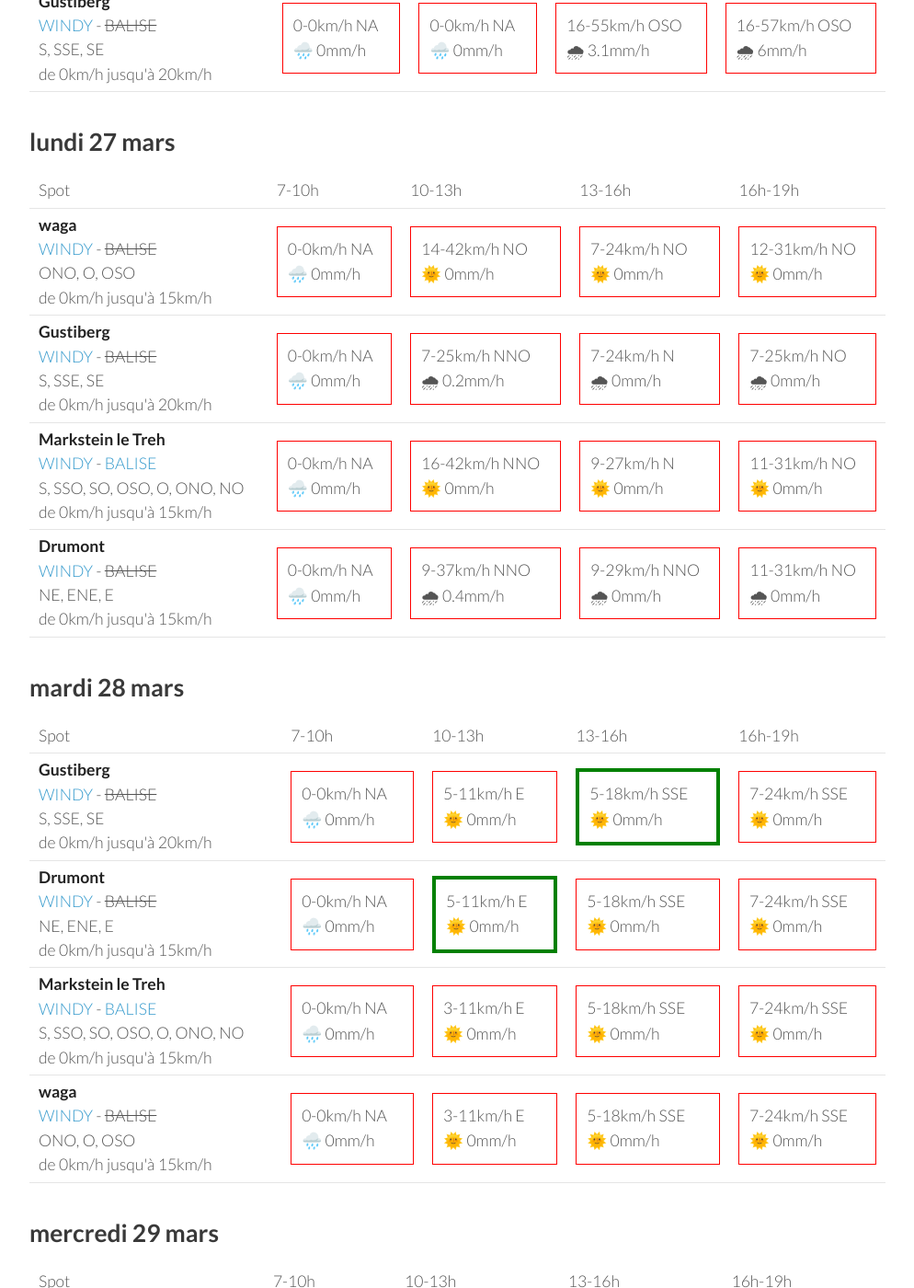
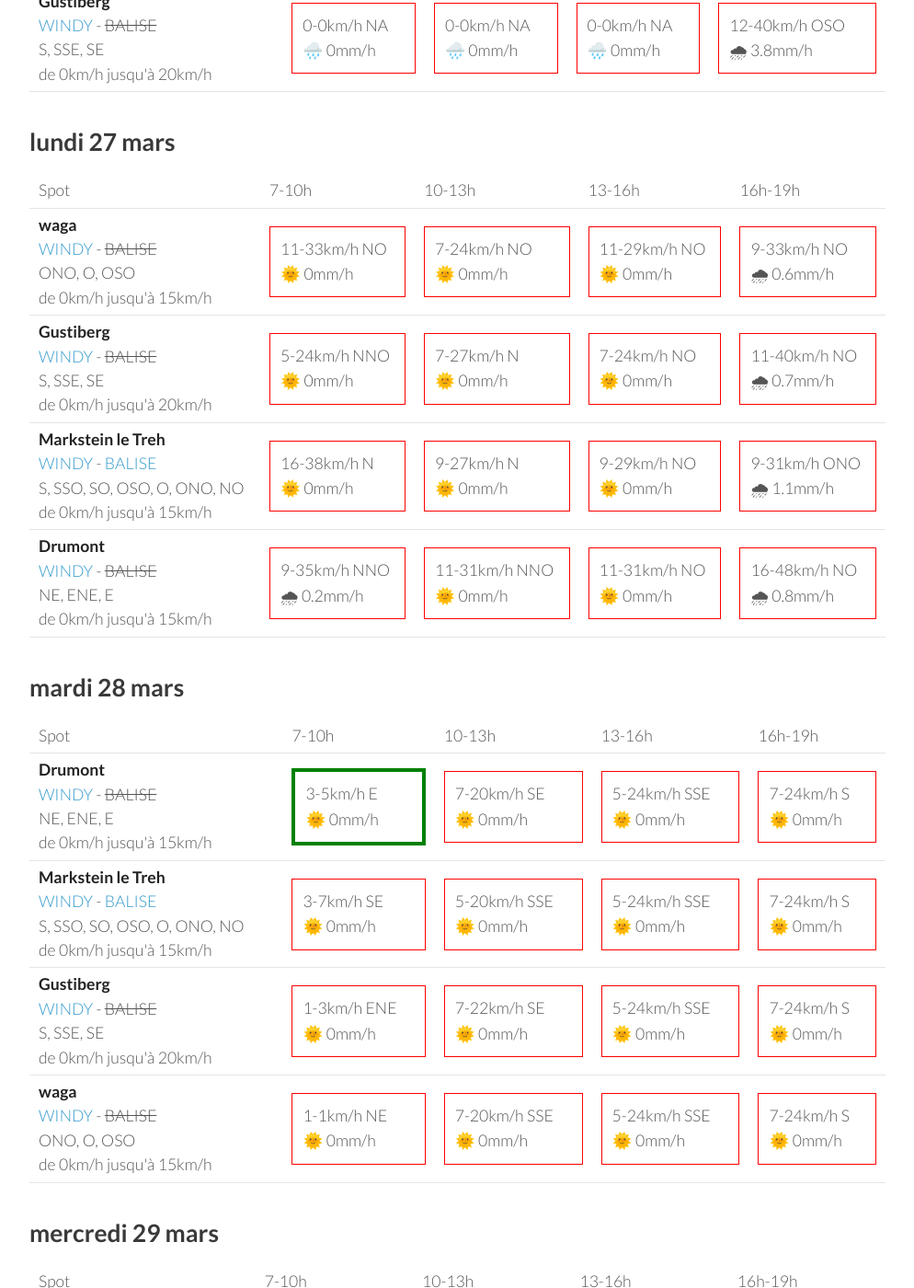
Before and after one commit to parapente-dans-le-nord/parapente-dans-le-nord.github.io, a Jekyll site: the page built from vosges.markdown, in a window 1280 px wide and 1400 px high, scrolled down 733 px. Shown: the whole window at 92% size, without its empty margins (26-1020 px from the left). Built offline with Jekyll 4.4.1, drawn with Linux system fonts in a browser that asks for light colours; some of the changed text lies outside the part shown.

Commit message:
update index.markdown

```diff
--- a/vosges.markdown
+++ b/vosges.markdown
@@ -26,8 +26,8 @@ page mise à jour le dimanche 26 mars 13:16
 
             <td><div class="not-flyable"><p>0-0km/h NA</p><p>🌧️ 0mm/h</p></div></td>
             <td><div class="not-flyable"><p>0-0km/h NA</p><p>🌧️ 0mm/h</p></div></td>
-            <td><div class="not-flyable"><p>20-48km/h O</p><p>️🌧 3mm/h</p></div></td>
-            <td><div class="not-flyable"><p>16-48km/h O</p><p>🌧 3.6mm/h</p></div></td>
+            <td><div class="not-flyable"><p>0-0km/h NA</p><p>🌧️ 0mm/h</p></div></td>
+            <td><div class="not-flyable"><p>14-37km/h O</p><p>🌧 3.2mm/h</p></div></td>
 
     </tr>
 <tr>
@@ -35,8 +35,8 @@ page mise à jour le dimanche 26 mars 13:16
 
             <td><div class="not-flyable"><p>0-0km/h NA</p><p>🌧️ 0mm/h</p></div></td>
             <td><div class="not-flyable"><p>0-0km/h NA</p><p>🌧️ 0mm/h</p></div></td>
-            <td><div class="not-flyable"><p>24-59km/h O</p><p>️🌧 3mm/h</p></div></td>
-            <td><div class="not-flyable"><p>22-57km/h OSO</p><p>🌧 1.5mm/h</p></div></td>
+            <td><div class="not-flyable"><p>0-0km/h NA</p><p>🌧️ 0mm/h</p></div></td>
+            <td><div class="not-flyable"><p>22-53km/h O</p><p>🌧 2mm/h</p></div></td>
 
     </tr>
 <tr>
@@ -44,8 +44,8 @@ page mise à jour le dimanche 26 mars 13:16
 
             <td><div class="not-flyable"><p>0-0km/h NA</p><p>🌧️ 0mm/h</p></div></td>
             <td><div class="not-flyable"><p>0-0km/h NA</p><p>🌧️ 0mm/h</p></div></td>
-            <td><div class="not-flyable"><p>22-61km/h O</p><p>️🌧 3.2mm/h</p></div></td>
-            <td><div class="not-flyable"><p>20-64km/h OSO</p><p>🌧 5mm/h</p></div></td>
+            <td><div class="not-flyable"><p>0-0km/h NA</p><p>🌧️ 0mm/h</p></div></td>
+            <td><div class="not-flyable"><p>18-50km/h O</p><p>🌧 3.3mm/h</p></div></td>
 
     </tr>
 <tr>
@@ -53,8 +53,8 @@ page mise à jour le dimanche 26 mars 13:16
 
             <td><div class="not-flyable"><p>0-0km/h NA</p><p>🌧️ 0mm/h</p></div></td>
             <td><div class="not-flyable"><p>0-0km/h NA</p><p>🌧️ 0mm/h</p></div></td>
-            <td><div class="not-flyable"><p>16-55km/h OSO</p><p>️🌧 3.1mm/h</p></div></td>
-            <td><div class="not-flyable"><p>16-57km/h OSO</p><p>🌧 6mm/h</p></div></td>
+            <td><div class="not-flyable"><p>0-0km/h NA</p><p>🌧️ 0mm/h</p></div></td>
+            <td><div class="not-flyable"><p>12-40km/h OSO</p><p>🌧 3.8mm/h</p></div></td>
 
     </tr>
 
@@ -76,37 +76,41 @@ page mise à jour le dimanche 26 mars 13:16
 <tr>
         <td><strong>waga</strong><br><a href="https://windy.com/47.903/6.996?47.900,6.983,15">WINDY</a> - <span class="no-balise"> BALISE </span><br> <span class="vent-favorable">ONO, O, OSO</span><br><span class="force-vent">de 0km/h jusqu'à 15km/h</span> </td>
 
-            <td><div class="not-flyable"><p>0-0km/h NA</p><p>🌧️ 0mm/h</p></div></td>
-            <td><div class="not-flyable"><p>14-42km/h NO</p><p>🌞 0mm/h</p></div></td>
+            <td><div class="not-flyable"><p>11-33km/h NO</p><p>🌞 0mm/h</p></div></td>
             <td><div class="not-flyable"><p>7-24km/h NO</p><p>🌞 0mm/h</p></div></td>
-            <td><div class="not-flyable"><p>12-31km/h NO</p><p>🌞 0mm/h</p></div></td>
+            <td><div class="not-flyable"><p>11-29km/h NO</p><p>🌞 0mm/h</p></div></td>
+            <td><div class="not-flyable"><p>9-33km/h NO</p><p>🌧 0.6mm/h</p></div></td>
+
 
     </tr>
 <tr>
         <td><strong>Gustiberg</strong><br><a href="https://windy.com/47.894/6.934?47.891,6.934,15,m:eYYagmI">WINDY</a> - <span class="no-balise"> BALISE </span><br> <span class="vent-favorable">S, SSE, SE</span><br><span class="force-vent">de 0km/h jusqu'à 20km/h</span> </td>
 
-            <td><div class="not-flyable"><p>0-0km/h NA</p><p>🌧️ 0mm/h</p></div></td>
-            <td><div class="not-flyable"><p>7-25km/h NNO</p><p>🌧 0.2mm/h</p></div></td>
-            <td><div class="not-flyable"><p>7-24km/h N</p><p>🌧 0mm/h</p></div></td>
-            <td><div class="not-flyable"><p>7-25km/h NO</p><p>🌧 0mm/h</p></div></td>
+            <td><div class="not-flyable"><p>5-24km/h NNO</p><p>🌞 0mm/h</p></div></td>
+            <td><div class="not-flyable"><p>7-27km/h N</p><p>🌞 0mm/h</p></div></td>
+            <td><div class="not-flyable"><p>7-24km/h NO</p><p>🌞 0mm/h</p></div></td>
+            <td><div class="not-flyable"><p>11-40km/h NO</p><p>🌧 0.7mm/h</p></div></td>
+
 
     </tr>
 <tr>
         <td><strong>Markstein le Treh</strong><br><a href="https://windy.com/47.926/7.012?47.505,7.012,8,m:eY1agmQ">WINDY</a> - <span class=""><a href="http://www.balisemeteo.com/balise.php?idBalise=136">BALISE</a> </span><br> <span class="vent-favorable">S, SSO, SO, OSO, O, ONO, NO</span><br><span class="force-vent">de 0km/h jusqu'à 15km/h</span> </td>
 
-            <td><div class="not-flyable"><p>0-0km/h NA</p><p>🌧️ 0mm/h</p></div></td>
-            <td><div class="not-flyable"><p>16-42km/h NNO</p><p>🌞 0mm/h</p></div></td>
+            <td><div class="not-flyable"><p>16-38km/h N</p><p>🌞 0mm/h</p></div></td>
             <td><div class="not-flyable"><p>9-27km/h N</p><p>🌞 0mm/h</p></div></td>
-            <td><div class="not-flyable"><p>11-31km/h NO</p><p>🌞 0mm/h</p></div></td>
+            <td><div class="not-flyable"><p>9-29km/h NO</p><p>🌞 0mm/h</p></div></td>
+            <td><div class="not-flyable"><p>9-31km/h ONO</p><p>🌧 1.1mm/h</p></div></td>
+
 
     </tr>
 <tr>
         <td><strong>Drumont</strong><br><a href="https://windy.com/47.898/6.919?47.687,6.919,9,m:eYYagmG">WINDY</a> - <span class="no-balise"> BALISE </span><br> <span class="vent-favorable">NE, ENE, E</span><br><span class="force-vent">de 0km/h jusqu'à 15km/h</span> </td>
 
-            <td><div class="not-flyable"><p>0-0km/h NA</p><p>🌧️ 0mm/h</p></div></td>
-            <td><div class="not-flyable"><p>9-37km/h NNO</p><p>🌧 0.4mm/h</p></div></td>
-            <td><div class="not-flyable"><p>9-29km/h NNO</p><p>🌧 0mm/h</p></div></td>
-            <td><div class="not-flyable"><p>11-31km/h NO</p><p>🌧 0mm/h</p></div></td>
+            <td><div class="not-flyable"><p>9-35km/h NNO</p><p>🌧 0.2mm/h</p></div></td>
+            <td><div class="not-flyable"><p>11-31km/h NNO</p><p>🌞 0mm/h</p></div></td>
+            <td><div class="not-flyable"><p>11-31km/h NO</p><p>🌞 0mm/h</p></div></td>
+            <td><div class="not-flyable"><p>16-48km/h NO</p><p>🌧 0.8mm/h</p></div></td>
+
 
     </tr>
 
@@ -126,39 +130,43 @@ page mise à jour le dimanche 26 mars 13:16
       <td>16h-19h</td>
     </tr>
 <tr>
-        <td><strong>Gustiberg</strong><br><a href="https://windy.com/47.894/6.934?47.891,6.934,15,m:eYYagmI">WINDY</a> - <span class="no-balise"> BALISE </span><br> <span class="vent-favorable">S, SSE, SE</span><br><span class="force-vent">de 0km/h jusqu'à 20km/h</span> </td>
-
-            <td><div class="not-flyable"><p>0-0km/h NA</p><p>🌧️ 0mm/h</p></div></td>
-            <td><div class="not-flyable"><p>5-11km/h E</p><p>🌞 0mm/h</p></div></td>
-            <td><div class="flyable"><p>5-18km/h SSE</p><p>🌞 0mm/h</p></div></td>
-            <td><div class="not-flyable"><p>7-24km/h SSE</p><p>🌞 0mm/h</p></div></td>
-
-    </tr>
-<tr>
         <td><strong>Drumont</strong><br><a href="https://windy.com/47.898/6.919?47.687,6.919,9,m:eYYagmG">WINDY</a> - <span class="no-balise"> BALISE </span><br> <span class="vent-favorable">NE, ENE, E</span><br><span class="force-vent">de 0km/h jusqu'à 15km/h</span> </td>
 
-            <td><div class="not-flyable"><p>0-0km/h NA</p><p>🌧️ 0mm/h</p></div></td>
-            <td><div class="flyable"><p>5-11km/h E</p><p>🌞 0mm/h</p></div></td>
-            <td><div class="not-flyable"><p>5-18km/h SSE</p><p>🌞 0mm/h</p></div></td>
-            <td><div class="not-flyable"><p>7-24km/h SSE</p><p>🌞 0mm/h</p></div></td>
+            <td><div class="flyable"><p>3-5km/h E</p><p>🌞 0mm/h</p></div></td>
+            <td><div class="not-flyable"><p>7-20km/h SE</p><p>🌞 0mm/h</p></div></td>
+            <td><div class="not-flyable"><p>5-24km/h SSE</p><p>🌞 0mm/h</p></div></td>
+            <td><div class="not-flyable"><p>7-24km/h S</p><p>🌞 0mm/h</p></div></td>
+
 
     </tr>
 <tr>
         <td><strong>Markstein le Treh</strong><br><a href="https://windy.com/47.926/7.012?47.505,7.012,8,m:eY1agmQ">WINDY</a> - <span class=""><a href="http://www.balisemeteo.com/balise.php?idBalise=136">BALISE</a> </span><br> <span class="vent-favorable">S, SSO, SO, OSO, O, ONO, NO</span><br><span class="force-vent">de 0km/h jusqu'à 15km/h</span> </td>
 
-            <td><div class="not-flyable"><p>0-0km/h NA</p><p>🌧️ 0mm/h</p></div></td>
-            <td><div class="not-flyable"><p>3-11km/h E</p><p>🌞 0mm/h</p></div></td>
-            <td><div class="not-flyable"><p>5-18km/h SSE</p><p>🌞 0mm/h</p></div></td>
-            <td><div class="not-flyable"><p>7-24km/h SSE</p><p>🌞 0mm/h</p></div></td>
+            <td><div class="not-flyable"><p>3-7km/h SE</p><p>🌞 0mm/h</p></div></td>
+            <td><div class="not-flyable"><p>5-20km/h SSE</p><p>🌞 0mm/h</p></div></td>
+            <td><div class="not-flyable"><p>5-24km/h SSE</p><p>🌞 0mm/h</p></div></td>
+            <td><div class="not-flyable"><p>7-24km/h S</p><p>🌞 0mm/h</p></div></td>
+
+
+    </tr>
+<tr>
+        <td><strong>Gustiberg</strong><br><a href="https://windy.com/47.894/6.934?47.891,6.934,15,m:eYYagmI">WINDY</a> - <span class="no-balise"> BALISE </span><br> <span class="vent-favorable">S, SSE, SE</span><br><span class="force-vent">de 0km/h jusqu'à 20km/h</span> </td>
+
+            <td><div class="not-flyable"><p>1-3km/h ENE</p><p>🌞 0mm/h</p></div></td>
+            <td><div class="not-flyable"><p>7-22km/h SE</p><p>🌞 0mm/h</p></div></td>
+            <td><div class="not-flyable"><p>5-24km/h SSE</p><p>🌞 0mm/h</p></div></td>
+            <td><div class="not-flyable"><p>7-24km/h S</p><p>🌞 0mm/h</p></div></td>
+
 
     </tr>
 <tr>
         <td><strong>waga</strong><br><a href="https://windy.com/47.903/6.996?47.900,6.983,15">WINDY</a> - <span class="no-balise"> BALISE </span><br> <span class="vent-favorable">ONO, O, OSO</span><br><span class="force-vent">de 0km/h jusqu'à 15km/h</span> </td>
 
-            <td><div class="not-flyable"><p>0-0km/h NA</p><p>🌧️ 0mm/h</p></div></td>
-            <td><div class="not-flyable"><p>3-11km/h E</p><p>🌞 0mm/h</p></div></td>
-            <td><div class="not-flyable"><p>5-18km/h SSE</p><p>🌞 0mm/h</p></div></td>
-            <td><div class="not-flyable"><p>7-24km/h SSE</p><p>🌞 0mm/h</p></div></td>
+            <td><div class="not-flyable"><p>1-1km/h NE</p><p>🌞 0mm/h</p></div></td>
+            <td><div class="not-flyable"><p>7-20km/h SSE</p><p>🌞 0mm/h</p></div></td>
+            <td><div class="not-flyable"><p>5-24km/h SSE</p><p>🌞 0mm/h</p></div></td>
+            <td><div class="not-flyable"><p>7-24km/h S</p><p>🌞 0mm/h</p></div></td>
+
 
     </tr>
 
@@ -180,37 +188,41 @@ page mise à jour le dimanche 26 mars 13:16
 <tr>
         <td><strong>Markstein le Treh</strong><br><a href="https://windy.com/47.926/7.012?47.505,7.012,8,m:eY1agmQ">WINDY</a> - <span class=""><a href="http://www.balisemeteo.com/balise.php?idBalise=136">BALISE</a> </span><br> <span class="vent-favorable">S, SSO, SO, OSO, O, ONO, NO</span><br><span class="force-vent">de 0km/h jusqu'à 15km/h</span> </td>
 
-            <td><div class="not-flyable"><p>0-0km/h NA</p><p>🌧️ 0mm/h</p></div></td>
-            <td><div class="not-flyable"><p>11-40km/h OSO</p><p>🌞 0mm/h</p></div></td>
+            <td><div class="not-flyable"><p>11-50km/h OSO</p><p>🌞 0mm/h</p></div></td>
             <td><div class="not-flyable"><p>12-46km/h OSO</p><p>🌞 0mm/h</p></div></td>
-            <td><div class="not-flyable"><p>16-50km/h OSO</p><p>🌞 0mm/h</p></div></td>
+            <td><div class="not-flyable"><p>18-55km/h OSO</p><p>🌞 0mm/h</p></div></td>
+            <td><div class="not-flyable"><p>16-61km/h OSO</p><p>🌧 0.2mm/h</p></div></td>
+
 
     </tr>
 <tr>
         <td><strong>Drumont</strong><br><a href="https://windy.com/47.898/6.919?47.687,6.919,9,m:eYYagmG">WINDY</a> - <span class="no-balise"> BALISE </span><br> <span class="vent-favorable">NE, ENE, E</span><br><span class="force-vent">de 0km/h jusqu'à 15km/h</span> </td>
 
-            <td><div class="not-flyable"><p>0-0km/h NA</p><p>🌧️ 0mm/h</p></div></td>
-            <td><div class="not-flyable"><p>11-35km/h OSO</p><p>🌞 0mm/h</p></div></td>
-            <td><div class="not-flyable"><p>11-38km/h OSO</p><p>🌞 0mm/h</p></div></td>
-            <td><div class="not-flyable"><p>14-44km/h OSO</p><p>🌞 0mm/h</p></div></td>
+            <td><div class="not-flyable"><p>11-42km/h OSO</p><p>🌞 0mm/h</p></div></td>
+            <td><div class="not-flyable"><p>12-40km/h OSO</p><p>🌞 0mm/h</p></div></td>
+            <td><div class="not-flyable"><p>20-51km/h OSO</p><p>🌞 0mm/h</p></div></td>
+            <td><div class="not-flyable"><p>12-57km/h OSO</p><p>🌧 0.2mm/h</p></div></td>
+
 
     </tr>
 <tr>
         <td><strong>waga</strong><br><a href="https://windy.com/47.903/6.996?47.900,6.983,15">WINDY</a> - <span class="no-balise"> BALISE </span><br> <span class="vent-favorable">ONO, O, OSO</span><br><span class="force-vent">de 0km/h jusqu'à 15km/h</span> </td>
 
-            <td><div class="not-flyable"><p>0-0km/h NA</p><p>🌧️ 0mm/h</p></div></td>
-            <td><div class="not-flyable"><p>11-40km/h OSO</p><p>🌞 0mm/h</p></div></td>
-            <td><div class="not-flyable"><p>12-46km/h OSO</p><p>🌞 0mm/h</p></div></td>
-            <td><div class="not-flyable"><p>16-50km/h OSO</p><p>🌞 0mm/h</p></div></td>
+            <td><div class="not-flyable"><p>11-50km/h OSO</p><p>🌞 0mm/h</p></div></td>
+            <td><div class="not-flyable"><p>12-48km/h OSO</p><p>🌞 0mm/h</p></div></td>
+            <td><div class="not-flyable"><p>18-57km/h OSO</p><p>🌞 0mm/h</p></div></td>
+            <td><div class="not-flyable"><p>14-62km/h OSO</p><p>🌧 0.2mm/h</p></div></td>
+
 
     </tr>
 <tr>
         <td><strong>Gustiberg</strong><br><a href="https://windy.com/47.894/6.934?47.891,6.934,15,m:eYYagmI">WINDY</a> - <span class="no-balise"> BALISE </span><br> <span class="vent-favorable">S, SSE, SE</span><br><span class="force-vent">de 0km/h jusqu'à 20km/h</span> </td>
 
-            <td><div class="not-flyable"><p>0-0km/h NA</p><p>🌧️ 0mm/h</p></div></td>
-            <td><div class="not-flyable"><p>11-37km/h OSO</p><p>🌞 0mm/h</p></div></td>
-            <td><div class="not-flyable"><p>11-40km/h OSO</p><p>🌞 0mm/h</p></div></td>
-            <td><div class="not-flyable"><p>16-46km/h OSO</p><p>🌞 0mm/h</p></div></td>
+            <td><div class="not-flyable"><p>11-44km/h OSO</p><p>🌞 0mm/h</p></div></td>
+            <td><div class="not-flyable"><p>12-42km/h OSO</p><p>🌞 0mm/h</p></div></td>
+            <td><div class="not-flyable"><p>18-53km/h OSO</p><p>🌞 0mm/h</p></div></td>
+            <td><div class="not-flyable"><p>12-57km/h OSO</p><p>🌧 0.2mm/h</p></div></td>
+
 
     </tr>
 
@@ -230,42 +242,102 @@ page mise à jour le dimanche 26 mars 13:16
       <td>16h-19h</td>
     </tr>
 <tr>
+        <td><strong>waga</strong><br><a href="https://windy.com/47.903/6.996?47.900,6.983,15">WINDY</a> - <span class="no-balise"> BALISE </span><br> <span class="vent-favorable">ONO, O, OSO</span><br><span class="force-vent">de 0km/h jusqu'à 15km/h</span> </td>
+
+            <td><div class="not-flyable"><p>20-64km/h OSO</p><p>🌧 6mm/h</p></div></td>
+            <td><div class="not-flyable"><p>24-68km/h OSO</p><p>🌧 5mm/h</p></div></td>
+            <td><div class="not-flyable"><p>22-83km/h OSO</p><p>🌧 2mm/h</p></div></td>
+            <td><div class="not-flyable"><p>20-74km/h O</p><p>🌧 0.8mm/h</p></div></td>
+
+
+    </tr>
+<tr>
         <td><strong>Markstein le Treh</strong><br><a href="https://windy.com/47.926/7.012?47.505,7.012,8,m:eY1agmQ">WINDY</a> - <span class=""><a href="http://www.balisemeteo.com/balise.php?idBalise=136">BALISE</a> </span><br> <span class="vent-favorable">S, SSO, SO, OSO, O, ONO, NO</span><br><span class="force-vent">de 0km/h jusqu'à 15km/h</span> </td>
 
-            <td><div class="not-flyable"><p>0-0km/h NA</p><p>🌧️ 0mm/h</p></div></td>
             <td><div class="not-flyable"><p>20-64km/h OSO</p><p>🌧 6mm/h</p></div></td>
             <td><div class="not-flyable"><p>24-68km/h OSO</p><p>🌧 5mm/h</p></div></td>
             <td><div class="not-flyable"><p>22-81km/h OSO</p><p>🌧 1.8mm/h</p></div></td>
+            <td><div class="not-flyable"><p>20-74km/h O</p><p>🌧 0.7mm/h</p></div></td>
+
 
     </tr>
 <tr>
         <td><strong>Drumont</strong><br><a href="https://windy.com/47.898/6.919?47.687,6.919,9,m:eYYagmG">WINDY</a> - <span class="no-balise"> BALISE </span><br> <span class="vent-favorable">NE, ENE, E</span><br><span class="force-vent">de 0km/h jusqu'à 15km/h</span> </td>
 
-            <td><div class="not-flyable"><p>0-0km/h NA</p><p>🌧️ 0mm/h</p></div></td>
             <td><div class="not-flyable"><p>18-55km/h OSO</p><p>🌧 6mm/h</p></div></td>
             <td><div class="not-flyable"><p>24-61km/h OSO</p><p>🌧 4.9mm/h</p></div></td>
             <td><div class="not-flyable"><p>22-75km/h OSO</p><p>🌧 3.2mm/h</p></div></td>
+            <td><div class="not-flyable"><p>20-68km/h OSO</p><p>🌧 1.2mm/h</p></div></td>
 
-    </tr>
-<tr>
-        <td><strong>waga</strong><br><a href="https://windy.com/47.903/6.996?47.900,6.983,15">WINDY</a> - <span class="no-balise"> BALISE </span><br> <span class="vent-favorable">ONO, O, OSO</span><br><span class="force-vent">de 0km/h jusqu'à 15km/h</span> </td>
-
-            <td><div class="not-flyable"><p>0-0km/h NA</p><p>🌧️ 0mm/h</p></div></td>
-            <td><div class="not-flyable"><p>20-64km/h OSO</p><p>🌧 6mm/h</p></div></td>
-            <td><div class="not-flyable"><p>24-68km/h OSO</p><p>🌧 5mm/h</p></div></td>
-            <td><div class="not-flyable"><p>22-83km/h OSO</p><p>🌧 2mm/h</p></div></td>
 
     </tr>
 <tr>
         <td><strong>Gustiberg</strong><br><a href="https://windy.com/47.894/6.934?47.891,6.934,15,m:eYYagmI">WINDY</a> - <span class="no-balise"> BALISE </span><br> <span class="vent-favorable">S, SSE, SE</span><br><span class="force-vent">de 0km/h jusqu'à 20km/h</span> </td>
 
-            <td><div class="not-flyable"><p>0-0km/h NA</p><p>🌧️ 0mm/h</p></div></td>
             <td><div class="not-flyable"><p>20-57km/h OSO</p><p>🌧 6mm/h</p></div></td>
             <td><div class="not-flyable"><p>24-61km/h OSO</p><p>🌧 5mm/h</p></div></td>
             <td><div class="not-flyable"><p>22-77km/h OSO</p><p>🌧 2.9mm/h</p></div></td>
+            <td><div class="not-flyable"><p>20-68km/h OSO</p><p>🌧 1.1mm/h</p></div></td>
+
 
     </tr>
 
 </tbody>
 </table>
 {:/}
+## vendredi 31 mars
+
+{::nomarkdown}
+<table>
+  <tbody>
+    <tr>
+      <td>Spot</td>
+      <td>7-10h</td>
+      <td>10-13h</td>
+      <td>13-16h</td>
+      <td>16h-19h</td>
+    </tr>
+<tr>
+        <td><strong>waga</strong><br><a href="https://windy.com/47.903/6.996?47.900,6.983,15">WINDY</a> - <span class="no-balise"> BALISE </span><br> <span class="vent-favorable">ONO, O, OSO</span><br><span class="force-vent">de 0km/h jusqu'à 15km/h</span> </td>
+
+            <td><div class="not-flyable"><p>16-62km/h OSO</p><p>🌧 1.9mm/h</p></div></td>
+            <td><div class="not-flyable"><p>24-77km/h SO</p><p>🌧 3mm/h</p></div></td>
+            <td><div class="not-flyable"><p>27-96km/h O</p><p>🌧 4.6mm/h</p></div></td>
+            <td><div class="not-flyable"><p>25-92km/h OSO</p><p>🌧 3.3mm/h</p></div></td>
+
+
+    </tr>
+<tr>
+        <td><strong>Markstein le Treh</strong><br><a href="https://windy.com/47.926/7.012?47.505,7.012,8,m:eY1agmQ">WINDY</a> - <span class=""><a href="http://www.balisemeteo.com/balise.php?idBalise=136">BALISE</a> </span><br> <span class="vent-favorable">S, SSO, SO, OSO, O, ONO, NO</span><br><span class="force-vent">de 0km/h jusqu'à 15km/h</span> </td>
+
+            <td><div class="not-flyable"><p>18-62km/h OSO</p><p>🌧 1.9mm/h</p></div></td>
+            <td><div class="not-flyable"><p>24-77km/h SO</p><p>🌧 3mm/h</p></div></td>
+            <td><div class="not-flyable"><p>27-94km/h OSO</p><p>🌧 4.2mm/h</p></div></td>
+            <td><div class="not-flyable"><p>24-92km/h OSO</p><p>🌧 2.9mm/h</p></div></td>
+
+
+    </tr>
+<tr>
+        <td><strong>Drumont</strong><br><a href="https://windy.com/47.898/6.919?47.687,6.919,9,m:eYYagmG">WINDY</a> - <span class="no-balise"> BALISE </span><br> <span class="vent-favorable">NE, ENE, E</span><br><span class="force-vent">de 0km/h jusqu'à 15km/h</span> </td>
+
+            <td><div class="not-flyable"><p>16-55km/h SO</p><p>🌧 2.2mm/h</p></div></td>
+            <td><div class="not-flyable"><p>25-68km/h SO</p><p>🌧 3.2mm/h</p></div></td>
+            <td><div class="not-flyable"><p>29-88km/h O</p><p>🌧 6mm/h</p></div></td>
+            <td><div class="not-flyable"><p>27-87km/h OSO</p><p>🌧 3.7mm/h</p></div></td>
+
+
+    </tr>
+<tr>
+        <td><strong>Gustiberg</strong><br><a href="https://windy.com/47.894/6.934?47.891,6.934,15,m:eYYagmI">WINDY</a> - <span class="no-balise"> BALISE </span><br> <span class="vent-favorable">S, SSE, SE</span><br><span class="force-vent">de 0km/h jusqu'à 20km/h</span> </td>
+
+            <td><div class="not-flyable"><p>16-55km/h OSO</p><p>🌧 2.1mm/h</p></div></td>
+            <td><div class="not-flyable"><p>25-70km/h SO</p><p>🌧 3.1mm/h</p></div></td>
+            <td><div class="not-flyable"><p>27-88km/h O</p><p>🌧 5mm/h</p></div></td>
+            <td><div class="not-flyable"><p>27-88km/h OSO</p><p>🌧 3.6mm/h</p></div></td>
+
+
+    </tr>
+
+</tbody>
+</table>
+{:/}
```
Also changed, not shown: other parts of vosges.markdown (+1 -1 lines).
